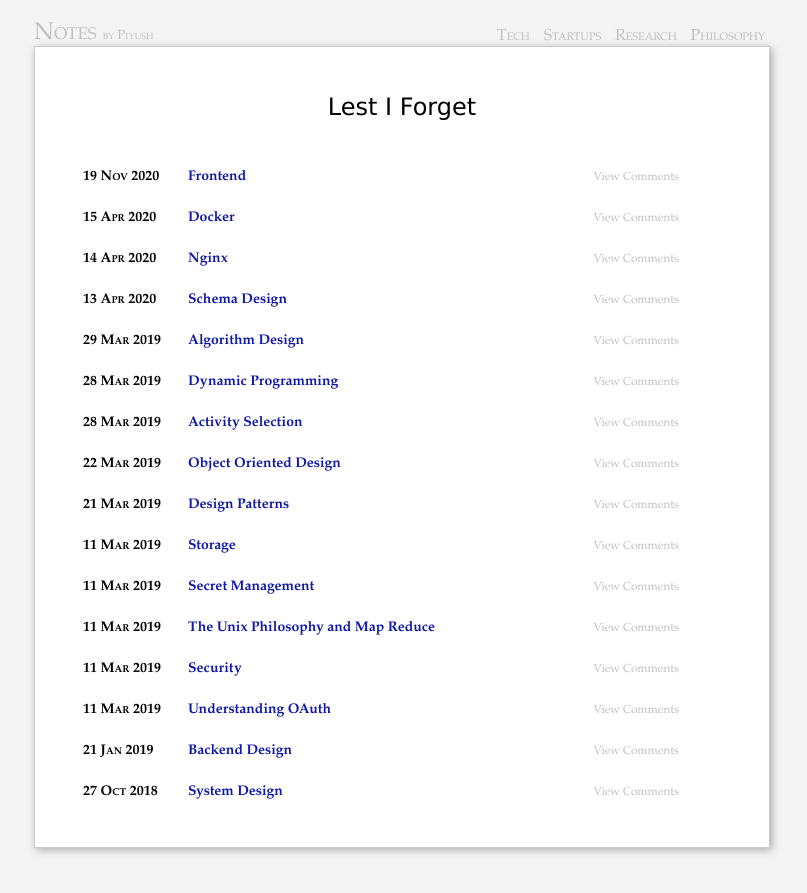
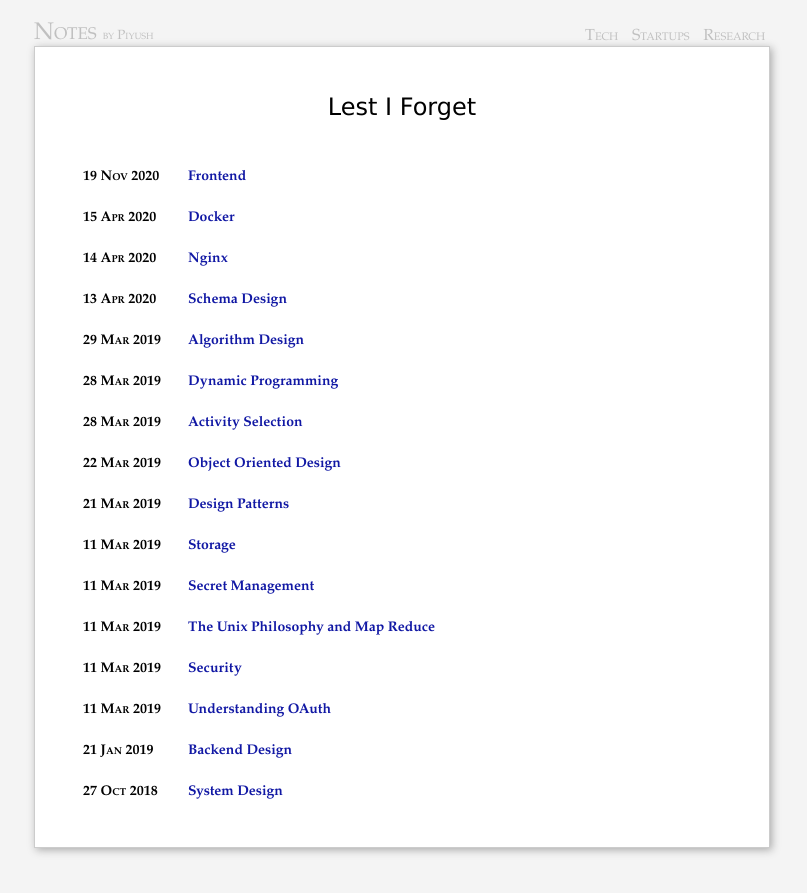
Before and after one commit to piyushahuja/piyushahuja.github.io, a Jekyll site: the page built from _pages/tech.html, in a window 1280 px wide. Shown: the top 893 px of the page, without its empty margins (238-1045 px from the left). Built offline with Jekyll 4.4.1, drawn with Linux system fonts in a browser that asks for light colours; comment, search, counter and statistics services are not loaded.

Commit message:
Auto deployed

```diff
--- a/_includes/comments.html
+++ b/_includes/comments.html
@@ -1,4 +1,4 @@
-
+<!--
 <div id="disqus_thread"></div>
 <script>
 
@@ -23,3 +23,6 @@ s.setAttribute('data-timestamp', +new Date());
 
 
 <!-- Add Disqus comments. -->
+
+
+ -->
--- a/_includes/nav-professional.html
+++ b/_includes/nav-professional.html
@@ -8,7 +8,7 @@
   <li><a class="page-link" href="/startups">Startups</a>
   <li><a class="page-link" href="/research">Research</a>
 	<!-- <li><a class="page-link" href="/work">Work</a> -->
-  <li><a class="page-link" href="/philosophy">Philosophy</a>
+  <!-- <li><a class="page-link" href="/philosophy">Philosophy</a>  -->
   <!--
   <li><a class="page-link" href="/teaching">Teaching</a>   -->
   <!-- <li><a class="page-link" href="/about_professional/">Bio</a> -->
--- a/_layouts/post-normal.html
+++ b/_layouts/post-normal.html
@@ -38,8 +38,8 @@ permalink: /:title
 
 {% if page.comments %}
 <!-- Discus Comments -->
-<div id="disqus_thread">
+<!-- <div id="disqus_thread">
   {% include comments.html %}
- </div>
+ </div> -->
 <!-- Enable Disqus comments -->
 {% endif %}
--- a/_pages/tech.html
+++ b/_pages/tech.html
@@ -13,7 +13,7 @@ section: Home
   <h1>{{ post.date | date_to_string }}</h1>
   <p class="line">
   <a class="title" href="{{ post.url }}">{{ post.title }}</a>
-  <a class="comments" href="{{ post.url }}#disqus_thread">View Comments</a>
+<!--   <a class="comments" href="{{ post.url }}#disqus_thread">View Comments</a> -->
   </p>
   <!--<p class="excerpt">{{ post.excerpt }}</p>-->
 </div>
```
Also changed, not shown: _pages/philosophy.md (+1 -1 lines).
